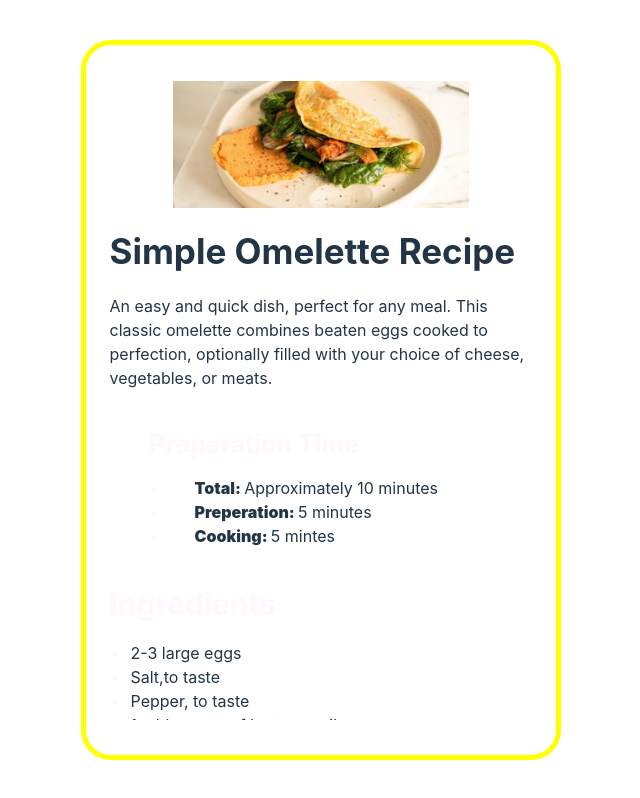
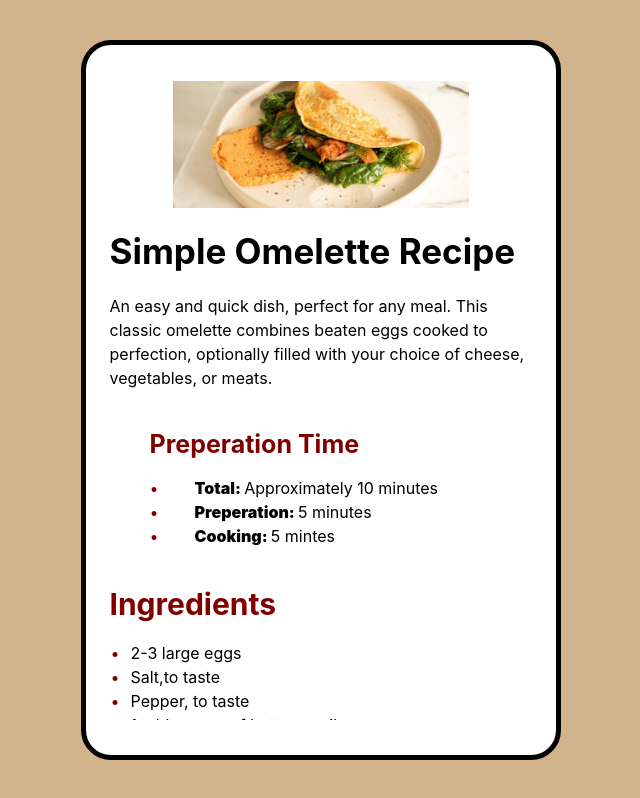
Before and after one commit to MJahidH/landing-page, a React (Vite) app in the folder recipe-page/: page / in a window 1280 px wide. Shown: the whole page, without its empty margins (319-959 px from the left). Built offline with nearby package versions, Linux system fonts and the light colour scheme.

Commit message:
text colors changes for background, to create high contrast, and text colots changed

```diff
--- a/recipe-page/src/App.css
+++ b/recipe-page/src/App.css
@@ -10,10 +10,11 @@ body {
   justify-content: center; /* Centers horizontally */
   min-height: 100%;
   min-width: 100%;
+  background-color : rgb(210, 180, 140);
 }
 
 .main-div {
-  border: 5px solid yellow;
+  border: 5px solid black;
   position: relative;
   border-radius: 30px;
   width: 30rem; /* Fixed width */
@@ -23,6 +24,7 @@ body {
   justify-content: center; /* Center child horizontally */
   align-items: center; /* Center child vertically */
   overflow: hidden; /* Hides any overflow from the main div */
+  background-color : white;
 }
 
 .child {
@@ -41,11 +43,16 @@ body {
 
 .main-title {
   font-size: 35px;
+  color: black;
+}
+
+.main-description {
+  color: black;
 }
 
 .prep-title {
   font-size: 25px;
-  color: rgb(255, 247, 252);
+  color: rgb(128, 0, 0);
   padding-top: 25px;
   padding-left: 40px;
 }
@@ -53,6 +60,7 @@ body {
 .prep-list {
   list-style: none; /* Remove default bullets */
   padding-left: 60px; /* Your desired padding for the entire list */
+  color: black;
 }
 
 .prep-list li {
@@ -62,7 +70,7 @@ body {
 
 .prep-list li::before {
   content: "•"; /* Custom bullet */
-  color: rgb(255, 247, 252); /* Light pink color */
+  color: rgb(128, 0, 0);
   position: absolute;
   left: -20px;
 }
@@ -70,6 +78,7 @@ body {
 .ingredients-list {
   list-style: none; /* Remove default bullets */
   padding-left: 1px; /* Your desired padding for the entire list */
+  color: black;
 }
 
 .ingredients-list li {
@@ -79,7 +88,7 @@ body {
 
 .ingredients-list li::before {
   content: "•"; /* Custom bullet */
-  color: rgb(255, 247, 252); /* Light pink color */
+  color: rgb(128, 0, 0);
   position: absolute;
   left: 0;
 }
@@ -92,13 +101,14 @@ body {
 .instructions-title {
   font-size: 30px;
   padding-top: 20px;
-  color: rgb(255, 247, 252);
+  color: rgb(128, 0, 0);
+
 }
 
 .ingredients-title {
   font-size: 30px;
   padding-top: 20px;
-  color: rgb(255, 247, 252);
+  color: rgb(128, 0, 0);
 }
 
 
@@ -106,11 +116,13 @@ body {
 .nutrition-list {
   list-style-type: none;
 
+
 }
 
 
 ol {
   counter-reset: section; /* Initialize the counter */
+  color: black;
 
 }
 
@@ -124,7 +136,7 @@ ol {
 .instruction-bullet::before {
   content: counter(section) "."; /* Use the counter value as the content */
   font-weight: bold; /* Make the number bold */
-  color: rgb(255, 247, 252);
+  color: rgb(128, 0, 0);
   position: absolute;
   left: -30px; /* Position it to the left of the list item */
 
@@ -146,11 +158,12 @@ ol {
 .nutrition-list-title {
   flex: 1;
   text-align: left;
+  color: black;
 }
 
 .nutrition-list-value {
   flex: 1;
   text-align: left;
-  color: rgb(255, 247, 252);
+  color: rgb(128, 0, 0);
   font-weight: bold;
 }
```
